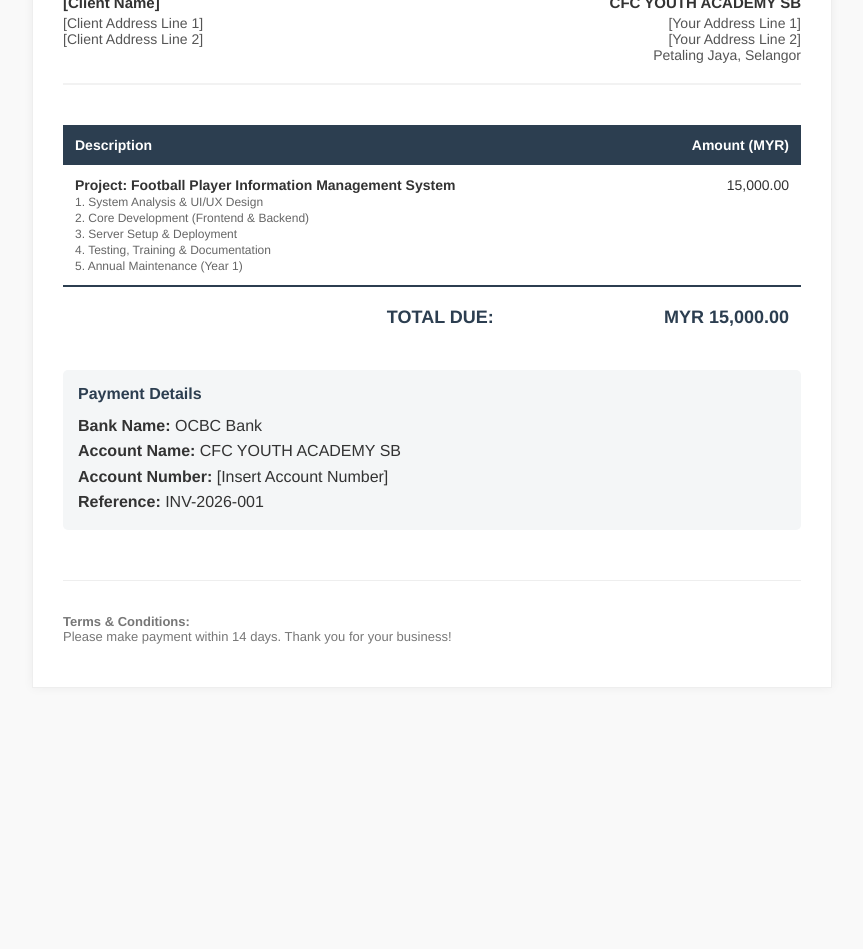
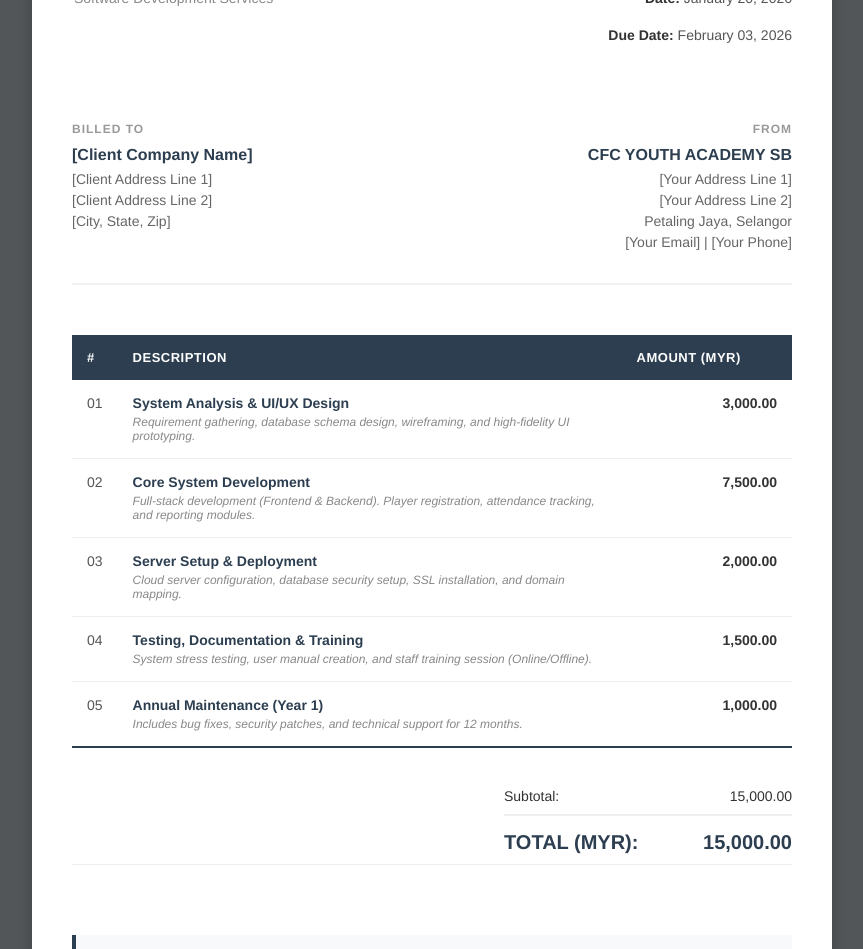
Before and after one commit to maxchoy88/MaxChoyFlyingStar, a plain HTML site: page index.html in a window 1280 px wide. Shown: the part 263-1212 px from the top of the page, without its empty margins (208-1071 px from the left). Before the commit the page ends 991 px from the top, so only its background shows below. Drawn offline with Linux system fonts and the light colour scheme.

Commit message:
Update index.html

````diff
--- a/index.html
+++ b/index.html
@@ -1,32 +1,59 @@
+没问题，阿盛。这是**详细拆分版 (Detailed Version)** 的 HTML 代码。
+
+这个版本把 **MYR 15,000** 拆分成了 5 个具体的阶段（设计、开发、服务器、测试/培训、维护），这样客户看到会觉得这笔钱花得非常值得，每一分钱都有对应的产出。
+
+请按之前的步骤操作：
+
+1. **复制**下面所有的代码。
+2. 粘贴到 **记事本 (Notepad)**。
+3. 另存为 `Detailed_Invoice.html`。
+4. 打开后按 `Ctrl + P` 另存为 **PDF**。
+
+**注意：** 代码里我有预留 `[ ]` 的地方（比如客户名字、你的地址、银行账号），记得在记事本里替换成真的信息再保存。
+
+```html
 <!DOCTYPE html>
 <html lang="en">
 <head>
     <meta charset="UTF-8">
     <meta name="viewport" content="width=device-width, initial-scale=1.0">
-    <title>Invoice - CFC YOUTH ACADEMY SB</title>
+    <title>Detailed Invoice - CFC YOUTH ACADEMY SB</title>
     <style>
-        body { font-family: 'Helvetica Neue', Helvetica, Arial, sans-serif; color: #333; max-width: 800px; margin: 0 auto; padding: 40px; background: #f9f9f9; }
-        .invoice-box { background: #fff; border: 1px solid #eee; padding: 30px; box-shadow: 0 0 10px rgba(0, 0, 0, 0.05); }
-        .header { display: flex; justify-content: space-between; margin-bottom: 40px; }
-        .header h1 { margin: 0; color: #2c3e50; font-size: 36px; text-transform: uppercase; }
-        .header .details { text-align: right; font-size: 14px; color: #777; }
-        .info-section { display: flex; justify-content: space-between; margin-bottom: 40px; border-bottom: 2px solid #f2f2f2; padding-bottom: 20px; }
-        .info-block h3 { font-size: 14px; text-transform: uppercase; color: #999; margin-bottom: 10px; }
-        .info-block p { margin: 0; font-size: 15px; line-height: 1.5; font-weight: bold; color: #333; }
-        .info-block .address { font-weight: normal; font-size: 14px; color: #555; }
+        body { font-family: 'Helvetica Neue', Helvetica, Arial, sans-serif; color: #333; max-width: 800px; margin: 0 auto; padding: 40px; background: #525659; }
+        .invoice-box { background: #fff; border-radius: 8px; padding: 40px; box-shadow: 0 4px 15px rgba(0, 0, 0, 0.2); }
 
-        table { width: 100%; border-collapse: collapse; margin-bottom: 30px; }
-        table th { background: #2c3e50; color: #fff; font-weight: bold; padding: 12px; text-align: left; font-size: 14px; }
-        table td { padding: 12px; border-bottom: 1px solid #eee; font-size: 14px; vertical-align: top; }
-        table tr:last-child td { border-bottom: none; }
-        .total-row td { border-top: 2px solid #2c3e50; font-weight: bold; font-size: 18px; color: #2c3e50; padding-top: 20px; }
+        /* Header */
+        .header { display: flex; justify-content: space-between; margin-bottom: 50px; align-items: flex-start; }
+        .header h1 { margin: 0; color: #2c3e50; font-size: 42px; font-weight: 300; letter-spacing: 1px; text-transform: uppercase; }
+        .header .meta { text-align: right; font-size: 14px; color: #555; line-height: 1.6; }
+        .header .meta strong { color: #333; }
 
-        .footer { margin-top: 50px; font-size: 13px; color: #777; border-top: 1px solid #eee; padding-top: 20px; }
-        .bank-info { background: #f4f6f7; padding: 15px; border-radius: 5px; margin-top: 20px; }
-        .bank-info h4 { margin: 0 0 10px 0; color: #2c3e50; }
+        /* Addresses */
+        .addresses { display: flex; justify-content: space-between; margin-bottom: 50px; border-bottom: 2px solid #f2f2f2; padding-bottom: 30px; }
+        .addr-block h3 { font-size: 12px; text-transform: uppercase; color: #999; margin-bottom: 10px; letter-spacing: 1px; }
+        .addr-block strong { font-size: 16px; display: block; margin-bottom: 5px; color: #2c3e50; }
+        .addr-block p { margin: 0; font-size: 14px; color: #666; line-height: 1.5; }
 
-        /* Helper for alignment */
-        .text-right { text-align: right; }
+        /* Table */
+        table { width: 100%; border-collapse: collapse; margin-bottom: 40px; }
+        table th { background: #2c3e50; color: #fff; font-weight: 600; padding: 15px; text-align: left; font-size: 13px; text-transform: uppercase; letter-spacing: 0.5px; }
+        table td { padding: 15px; border-bottom: 1px solid #eee; font-size: 14px; vertical-align: top; color: #555; }
+        table td.amount { text-align: right; font-weight: 600; color: #333; white-space: nowrap; }
+        table tr:last-child td { border-bottom: 2px solid #2c3e50; }
+
+        .item-title { font-weight: bold; color: #2c3e50; display: block; margin-bottom: 4px; }
+        .item-desc { font-size: 12px; color: #888; font-style: italic; }
+
+        /* Totals */
+        .totals { float: right; width: 40%; text-align: right; }
+        .totals .row { display: flex; justify-content: space-between; margin-bottom: 10px; font-size: 14px; }
+        .totals .grand-total { font-size: 20px; font-weight: bold; color: #2c3e50; border-top: 2px solid #eee; padding-top: 15px; margin-top: 10px; }
+
+        /* Footer & Bank */
+        .footer { clear: both; margin-top: 80px; font-size: 13px; color: #777; border-top: 1px solid #eee; padding-top: 30px; }
+        .bank-details { background: #f8f9fa; padding: 20px; border-left: 4px solid #2c3e50; margin-top: 40px; }
+        .bank-details h4 { margin: 0 0 10px 0; font-size: 14px; color: #2c3e50; text-transform: uppercase; }
+        .bank-details p { margin: 0; font-size: 14px; line-height: 1.6; }
     </style>
 </head>
 <body>
@@ -35,77 +62,109 @@
         <div class="header">
             <div>
                 <h1>Invoice</h1>
+                <p style="margin: 5px 0 0 2px; color: #888; font-size: 14px;">Software Development Services</p>
             </div>
-            <div class="details">
-                <p><strong>Invoice #:</strong> INV-2026-001</p>
+            <div class="meta">
+                <p><strong>Invoice No:</strong> #INV-2026-001</p>
                 <p><strong>Date:</strong> January 20, 2026</p>
                 <p><strong>Due Date:</strong> February 03, 2026</p>
             </div>
         </div>
 
-        <div class="info-section">
-            <div class="info-block">
-                <h3>Bill To:</h3>
-                <p>[Client Name]</p>
-                <div class="address">
-                    [Client Address Line 1]<br>
-                    [Client Address Line 2]
-                </div>
+        <div class="addresses">
+            <div class="addr-block">
+                <h3>Billed To</h3>
+                <strong>[Client Company Name]</strong>
+                <p>[Client Address Line 1]<br>[Client Address Line 2]<br>[City, State, Zip]</p>
             </div>
-            <div class="info-block text-right">
-                <h3>From:</h3>
-                <p>CFC YOUTH ACADEMY SB</p>
-                <div class="address">
-                    [Your Address Line 1]<br>
-                    [Your Address Line 2]<br>
-                    Petaling Jaya, Selangor
-                </div>
+            <div class="addr-block" style="text-align: right;">
+                <h3>From</h3>
+                <strong>CFC YOUTH ACADEMY SB</strong>
+                <p>[Your Address Line 1]<br>[Your Address Line 2]<br>Petaling Jaya, Selangor</p>
+                <p>[Your Email] | [Your Phone]</p>
             </div>
         </div>
 
         <table>
             <thead>
                 <tr>
-                    <th style="width: 60%;">Description</th>
-                    <th class="text-right">Amount (MYR)</th>
+                    <th style="width: 5%;">#</th>
+                    <th style="width: 70%;">Description</th>
+                    <th class="amount">Amount (MYR)</th>
                 </tr>
             </thead>
             <tbody>
                 <tr>
+                    <td>01</td>
                     <td>
-                        <strong>Project: Football Player Information Management System</strong><br>
-                        <span style="font-size: 12px; color: #666;">
-                            1. System Analysis & UI/UX Design<br>
-                            2. Core Development (Frontend & Backend)<br>
-                            3. Server Setup & Deployment<br>
-                            4. Testing, Training & Documentation<br>
-                            5. Annual Maintenance (Year 1)
-                        </span>
+                        <span class="item-title">System Analysis & UI/UX Design</span>
+                        <span class="item-desc">Requirement gathering, database schema design, wireframing, and high-fidelity UI prototyping.</span>
                     </td>
-                    <td class="text-right">15,000.00</td>
+                    <td class="amount">3,000.00</td>
                 </tr>
-                <tr class="total-row">
-                    <td class="text-right">TOTAL DUE:</td>
-                    <td class="text-right">MYR 15,000.00</td>
+                <tr>
+                    <td>02</td>
+                    <td>
+                        <span class="item-title">Core System Development</span>
+                        <span class="item-desc">Full-stack development (Frontend & Backend). Player registration, attendance tracking, and reporting modules.</span>
+                    </td>
+                    <td class="amount">7,500.00</td>
+                </tr>
+                <tr>
+                    <td>03</td>
+                    <td>
+                        <span class="item-title">Server Setup & Deployment</span>
+                        <span class="item-desc">Cloud server configuration, database security setup, SSL installation, and domain mapping.</span>
+                    </td>
+                    <td class="amount">2,000.00</td>
+                </tr>
+                <tr>
+                    <td>04</td>
+                    <td>
+                        <span class="item-title">Testing, Documentation & Training</span>
+                        <span class="item-desc">System stress testing, user manual creation, and staff training session (Online/Offline).</span>
+                    </td>
+                    <td class="amount">1,500.00</td>
+                </tr>
+                <tr>
+                    <td>05</td>
+                    <td>
+                        <span class="item-title">Annual Maintenance (Year 1)</span>
+                        <span class="item-desc">Includes bug fixes, security patches, and technical support for 12 months.</span>
+                    </td>
+                    <td class="amount">1,000.00</td>
                 </tr>
             </tbody>
         </table>
 
-        <div class="bank-info">
-            <h4>Payment Details</h4>
-            <p style="margin: 0; line-height: 1.6;">
-                <strong>Bank Name:</strong> OCBC Bank<br>
-                <strong>Account Name:</strong> CFC YOUTH ACADEMY SB<br>
-                <strong>Account Number:</strong> [Insert Account Number]<br>
-                <strong>Reference:</strong> INV-2026-001
-            </p>
+        <div class="totals">
+            <div class="row">
+                <span>Subtotal:</span>
+                <span>15,000.00</span>
+            </div>
+            <div class="row grand-total">
+                <span>TOTAL (MYR):</span>
+                <span>15,000.00</span>
+            </div>
         </div>
 
         <div class="footer">
-            <p><strong>Terms & Conditions:</strong><br>
-            Please make payment within 14 days. Thank you for your business!</p>
+            <div class="bank-details">
+                <h4>Payment Instructions</h4>
+                <p>
+                    <strong>Bank Name:</strong> OCBC Bank<br>
+                    <strong>Account Name:</strong> CFC YOUTH ACADEMY SB<br>
+                    <strong>Account Number:</strong> [Insert Account Number Here]<br>
+                    <strong>Reference:</strong> INV-2026-001
+                </p>
+            </div>
+            <p style="margin-top: 20px; font-style: italic;">
+                Thank you for your business. Please process this payment within 14 days.
+            </p>
         </div>
     </div>
 
 </body>
 </html>
+
+```
````
